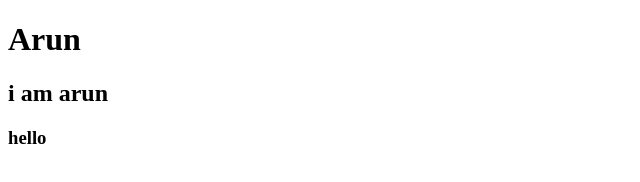
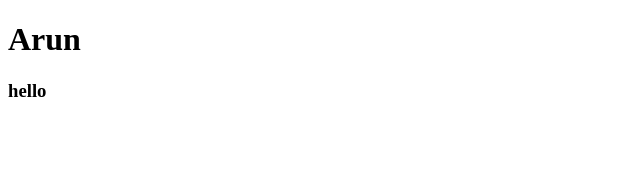
Before and after one commit to sreeramadasuarun/first-class, a plain HTML site: page index.html in a window 1280 px wide. Shown: the whole page, without its empty margins (0-640 px from the left). Drawn offline with Linux system fonts and the light colour scheme.

Commit message:
removed h2 tag

```diff
--- a/index.html
+++ b/index.html
@@ -10,8 +10,9 @@
 
 <body>
     <h1>Arun</h1>
-    <h2>i am arun</h2>
+
     <h3>hello</h3>
+
 </body>
 
 </html>
```
